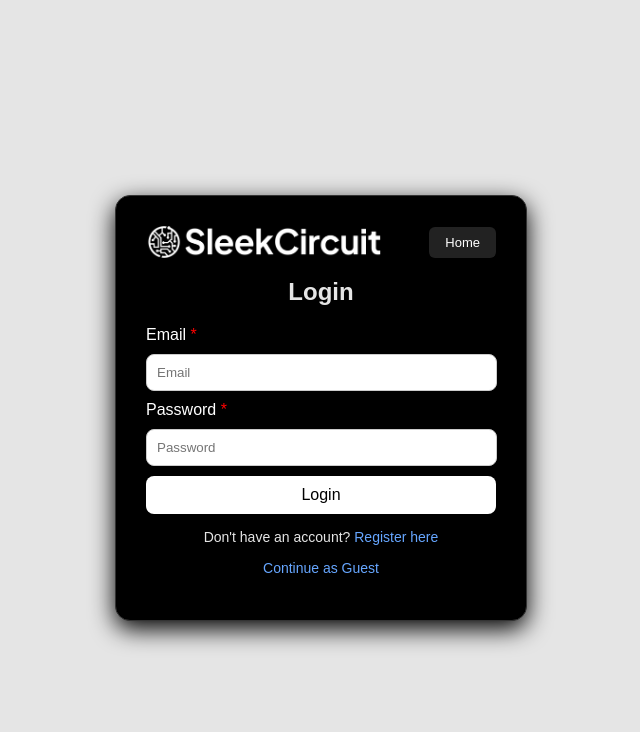
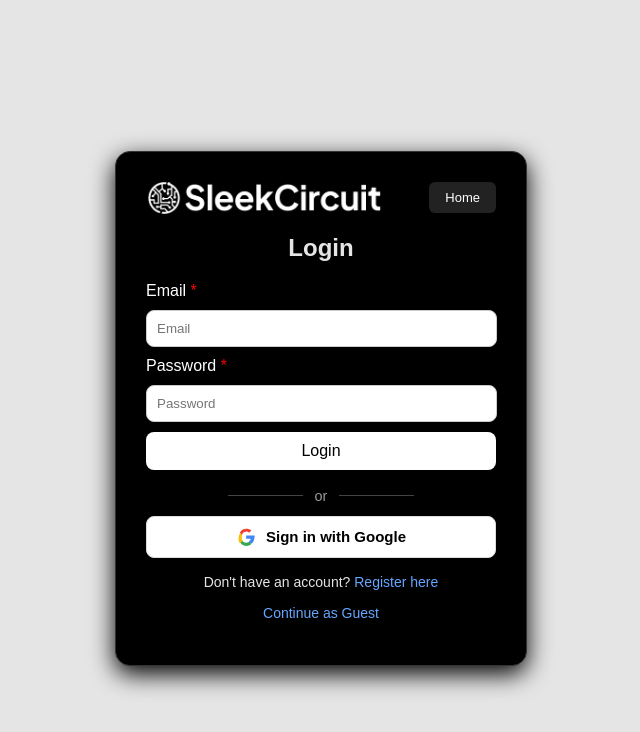
Before and after one commit to phonggieee/SleekCircuit, a plain HTML site: page pages/login.html in a window 1280 px wide. Shown: the whole page, without its empty margins (319-959 px from the left). Drawn offline with Linux system fonts and the light colour scheme; no server answers.

Commit message:
4th edit

```diff
--- a/assets/css/login.css
+++ b/assets/css/login.css
@@ -108,6 +108,58 @@ button:hover {
   color: #000000;
 }
 
+.or-separator {
+  display: flex;
+  align-items: center;
+  justify-content: center;
+  gap: 12px;
+  margin: 18px 0 12px;
+  color: #999;
+  font-size: 0.9rem;
+}
+
+.or-separator::before,
+.or-separator::after {
+  content: "";
+  display: block;
+  height: 1px;
+  width: 100%;
+  max-width: 75px;
+  background: #444;
+}
+
+.oauth {
+  margin-bottom: 16px;
+}
+
+.google-btn {
+  display: flex;
+  align-items: center;
+  justify-content: center;
+  gap: 10px;
+  width: 100%;
+  padding: 10px;
+  background: #ffffff;
+  color: #000000;
+  border: 1px solid #dcdcdc;
+  border-radius: 8px;
+  font-size: 15px;
+  font-weight: 600;
+  box-shadow: 0 2px 8px rgba(0, 0, 0, 0.08);
+}
+
+.google-btn:hover {
+  background: #f7f7f7;
+}
+
+.google-icon {
+  display: inline-flex;
+  align-items: center;
+  justify-content: center;
+  width: 20px;
+  height: 20px;
+}
+
 p {
   text-align: center;
   color: #e5e5e5;
--- a/assets/js/login.js
+++ b/assets/js/login.js
@@ -12,6 +12,15 @@ let passwordErrorElement = document.getElementById("password-error");
 const emailRegex = /^[^\s@]+@[^\s@]+\.[^\s@]+$/;
 
 loginButton.addEventListener("click", handleLogin);
+
+const googleBtn = document.getElementById("google-signin-btn");
+if (googleBtn) {
+  googleBtn.addEventListener("click", (event) => {
+    event.preventDefault();
+    event.stopPropagation();
+    alert("This feature is in development.");
+  });
+}
 
 function handleLogin(event) {
   event.preventDefault();
--- a/pages/login.html
+++ b/pages/login.html
@@ -43,7 +43,43 @@
 
         <button type="submit" id="login-btn">Login</button>
       </form>
-      <p>Don't have an account? <a href="../pages/register.html">Register here</a></p>
+      <div class="or-separator">
+        <span>or</span>
+      </div>
+      <div class="oauth">
+        <button type="button" id="google-signin-btn" class="google-btn">
+          <span class="google-icon" aria-hidden="true">
+            <svg
+              viewBox="0 0 24 24"
+              width="18"
+              height="18"
+              xmlns="http://www.w3.org/2000/svg"
+            >
+              <path
+                fill="#4285F4"
+                d="M23.64 12.2c0-.78-.07-1.53-.2-2.26H12.18v4.28h6.22c-.27 1.43-1.08 2.64-2.3 3.45v2.88h3.72c2.17-2 3.42-4.94 3.42-8.35z"
+              />
+              <path
+                fill="#34A853"
+                d="M12.18 24c2.88 0 5.3-.94 7.06-2.56l-3.72-2.88c-1.04.7-2.37 1.12-3.34 1.12-2.57 0-4.75-1.74-5.53-4.08H3.72v2.56C5.44 21.97 8.55 24 12.18 24z"
+              />
+              <path
+                fill="#FBBC05"
+                d="M6.65 14.6c-.24-.7-.38-1.45-.38-2.22s.14-1.52.38-2.22V7.6H3.72C2.63 9.54 2 11.7 2 14s.63 4.46 1.72 6.4l2.93-2.56z"
+              />
+              <path
+                fill="#EA4335"
+                d="M12.18 4.8c1.56 0 2.95.54 4.05 1.6l3.03-3.03C17.5 1.72 15.08 1 12.18 1 8.55 1 5.44 3.03 3.72 6.4l2.93 2.56c.78-2.34 2.96-4.08 5.53-4.08z"
+              />
+            </svg>
+          </span>
+          <span>Sign in with Google</span>
+        </button>
+      </div>
+      <p>
+        Don't have an account?
+        <a href="../pages/register.html">Register here</a>
+      </p>
       <p><a href="../pages/index.html">Continue as Guest</a></p>
     </div>
     <script type="module" src="../assets/js/firebase_config.js"></script>
```
